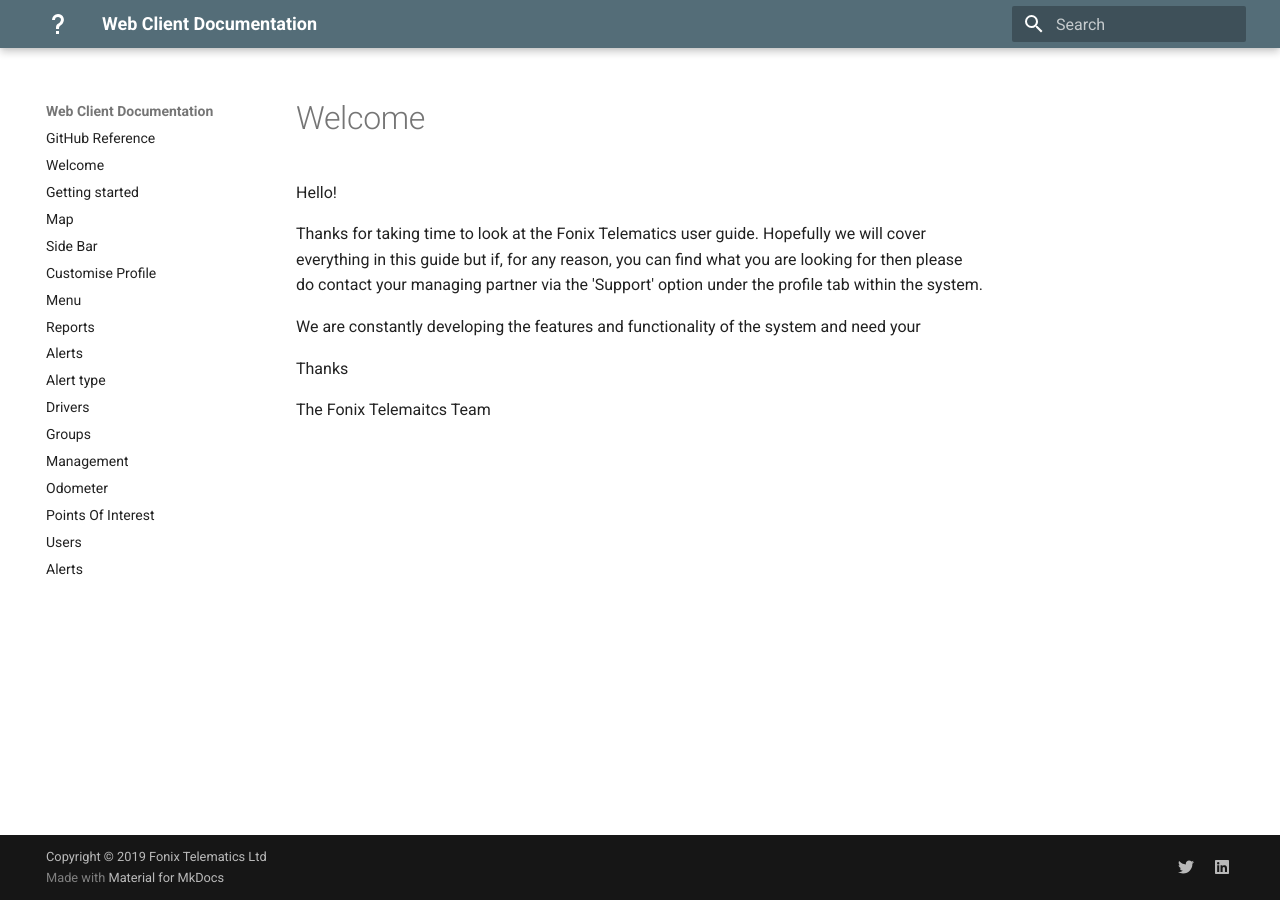
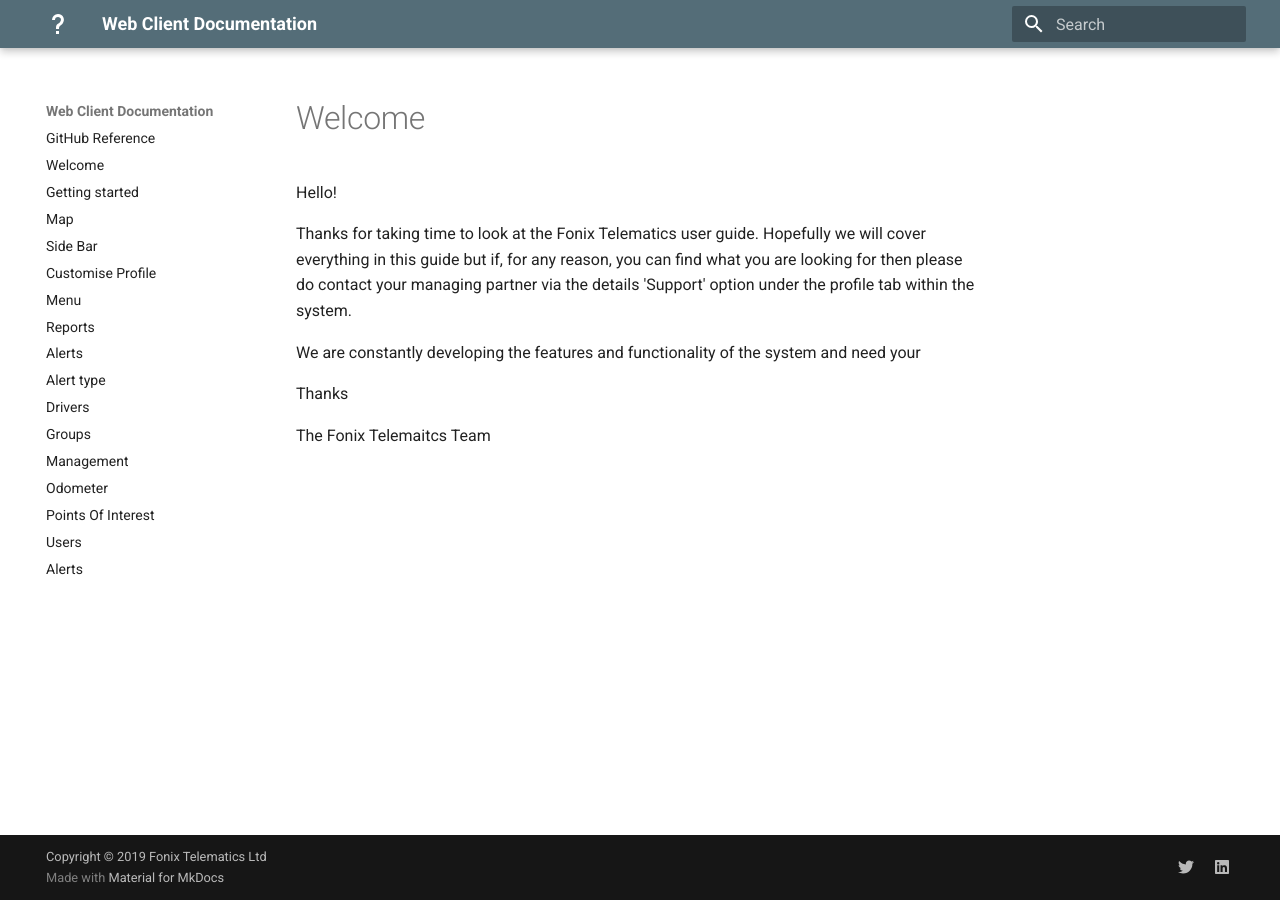
Before and after one commit to fonixtelematics/user-manual, an MkDocs documentation site: the page built from docs/Intro.md, in a window 1280 px wide. Built offline with MkDocs 1.6.1 and Material for MkDocs 9.7.7, drawn with Linux system fonts in a browser that asks for light colours.

Commit message:
docs/Intro.md updated from https://stackedit.io/

```diff
--- a/docs/Intro.md
+++ b/docs/Intro.md
@@ -2,7 +2,7 @@
 
 Hello!
 
-Thanks for taking time to look at the Fonix Telematics user guide. Hopefully we will cover everything in this guide but if, for any reason, you can find what you are looking for then please do contact your managing partner via the 'Support' option under the profile tab within the system.
+Thanks for taking time to look at the Fonix Telematics user guide. Hopefully we will cover everything in this guide but if, for any reason, you can find what you are looking for then please do contact your managing partner via the details 'Support' option under the profile tab within the system.
 
 We are constantly developing the features and functionality of the system and need your
 
```
Also changed, not shown: other parts of docs/Intro.md (+2 -2 lines).
